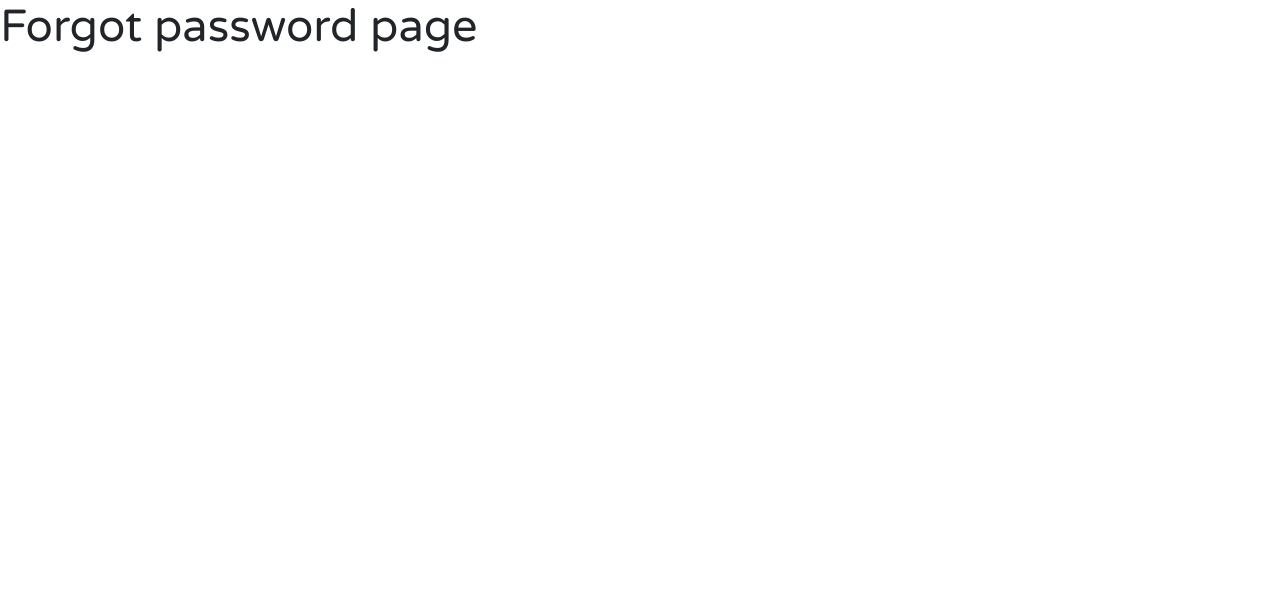
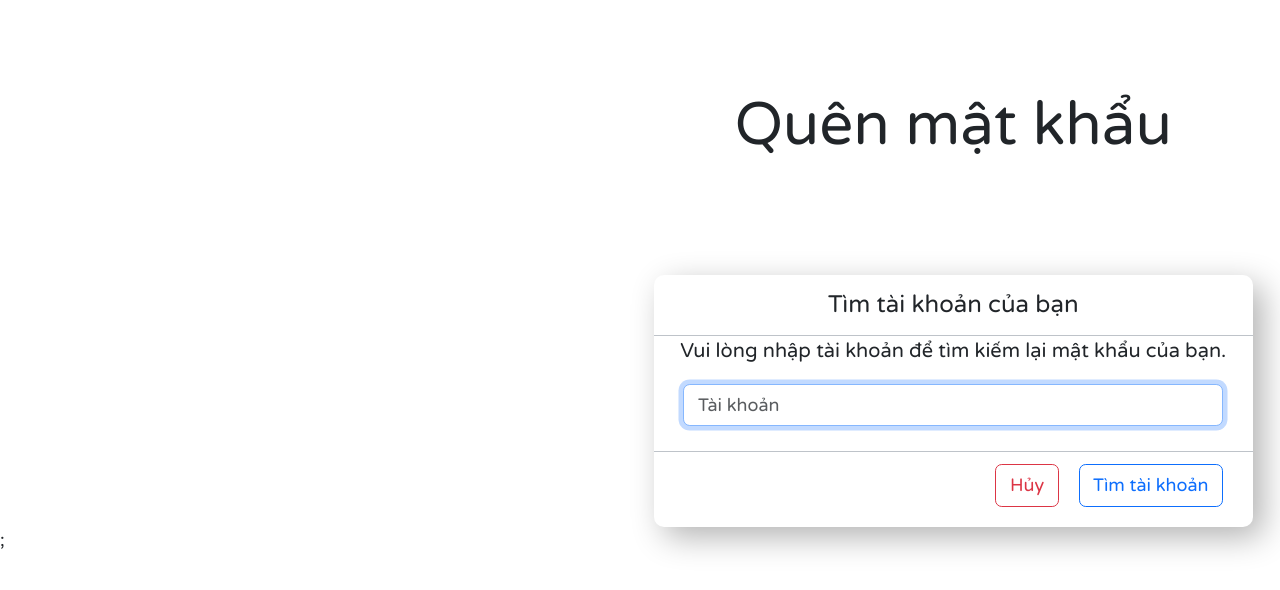
Before and after one commit to itmc-ptit/FrontEnd-ChatApp, a React (Vite) app: page /forgotpassword in a window 1280 px wide. Shown: the top 590 px of the page. Built offline with nearby package versions, Linux system fonts and the light colour scheme.

Commit message:
Update forgotpassword layout

```diff
--- a/src/Pages/ForgotPassword.jsx
+++ b/src/Pages/ForgotPassword.jsx
@@ -1,3 +1,131 @@
-export default function ForgotPassword() {
-  return <h1>Forgot password page</h1>;
+import "bootstrap/dist/css/bootstrap.min.css";
+import "../assets/css/App.css";
+import { Col, Row, Container, Form, Button } from "react-bootstrap";
+import { Slider } from "./Slider";
+import { useState } from "react";
+import { Link } from "react-router-dom";
+
+function ForgotPassword() {
+  const [Account, setAccount] = useState("");
+  const handleAccountChange = (event) => setAccount(event.target.value);
+  return (
+    <>
+      <Form.Label
+        style={{
+          paddingTop: "10vh",
+          fontSize: "60px",
+          textAlign: "center",
+          width: "100%",
+        }}
+      >
+        Quên mật khẩu
+      </Form.Label>
+      <div
+        className="panel"
+        style={{
+          marginTop: "10vh",
+          width: "100%",
+          height: "auto",
+          borderRadius: "10px",
+        }}
+      >
+        <div
+          className="header-panel"
+          style={{
+            borderBottom: "1px solid #BEC3C9",
+          }}
+        >
+          <Form.Label
+            style={{
+              width: "100%",
+              textAlign: "center",
+              fontSize: "24px",
+              margin: "0",
+              padding: "2% 0",
+            }}
+          >
+            Tìm tài khoản của bạn
+          </Form.Label>
+        </div>
+        <div
+          style={{
+            fontSize: "24px",
+            borderBottom: "1px solid #BEC3C9",
+            height: "55%",
+          }}
+        >
+          <p
+            style={{
+              textAlign: "center",
+              fontSize: "20px",
+            }}
+          >
+            Vui lòng nhập tài khoản để tìm kiếm lại mật khẩu của bạn.
+          </p>
+          <div
+            style={{
+              margin: "0 5%",
+            }}
+          >
+            <Col sm={12}>
+              <Form.Control
+                id="text-account"
+                type="text"
+                placeholder="Tài khoản"
+                onChange={handleAccountChange}
+                value={Account}
+                autoFocus
+              />
+            </Col>
+          </div>
+        </div>
+        <div
+          style={{
+            width: "100%",
+            height: "20%",
+            display: "inline-block",
+          }}
+        >
+          <Button
+            variant="outline-primary"
+            style={{
+              margin: "2% 5%",
+              float: "right",
+            }}
+          >
+            Tìm tài khoản
+          </Button>
+          <Link to="/sign-in">
+            <Button
+              variant="outline-danger"
+              style={{
+                margin: "2% 0%",
+                float: "right",
+              }}
+            >
+              Hủy
+            </Button>
+          </Link>
+        </div>
+      </div>
+    </>
+  );
 }
+
+export default function UI() {
+  return (
+    <>
+      <Container fluid className="Container">
+        <Row>
+          <Col xs={6} sm={6} lg={6} className="col1">
+            <Slider />
+          </Col>
+          <Col xs={6} sm={6} lg={6} className="col2">
+            <ForgotPassword />
+          </Col>
+        </Row>
+      </Container>
+      ;
+    </>
+  );
+}
--- a/src/assets/css/App.css
+++ b/src/assets/css/App.css
@@ -1,10 +1,6 @@
 * {
     font-size: 18px;
 }
-.Container {
-    text-align: center;
-}
-
 .btn-outline-primary,
 .btn-outline-success {
     margin-left: 20px !important;
@@ -12,12 +8,12 @@
 }
 
 .form-label {
-    margin: 0px;
+    margin-left: 0px;
 }
 
 .form-label,
 .form-control {
-    margin-bottom: 25px !important;
+    margin-bottom: 25px;
     padding-right: 0 !important;
 }
 
@@ -34,13 +30,17 @@
 .alert-danger {
     color: red;
     margin-top: 18px;
-    /* background-color: #fff !important; */
     border: 0px;
 }
 
 .alert-success {
     color: green;
     margin-top: 18px;
-    /* background-color: #fff !important; */
     border: 0px;
 }
+
+.panel {
+    box-shadow: 10px 10px 32px 0px rgba(0, 0, 0, 0.3);
+    -webkit-box-shadow: 10px 10px 32px 0px rgba(0, 0, 0, 0.3);
+    -moz-box-shadow: 10px 10px 32px 0px rgba(0, 0, 0, 0.3);
+}
```
